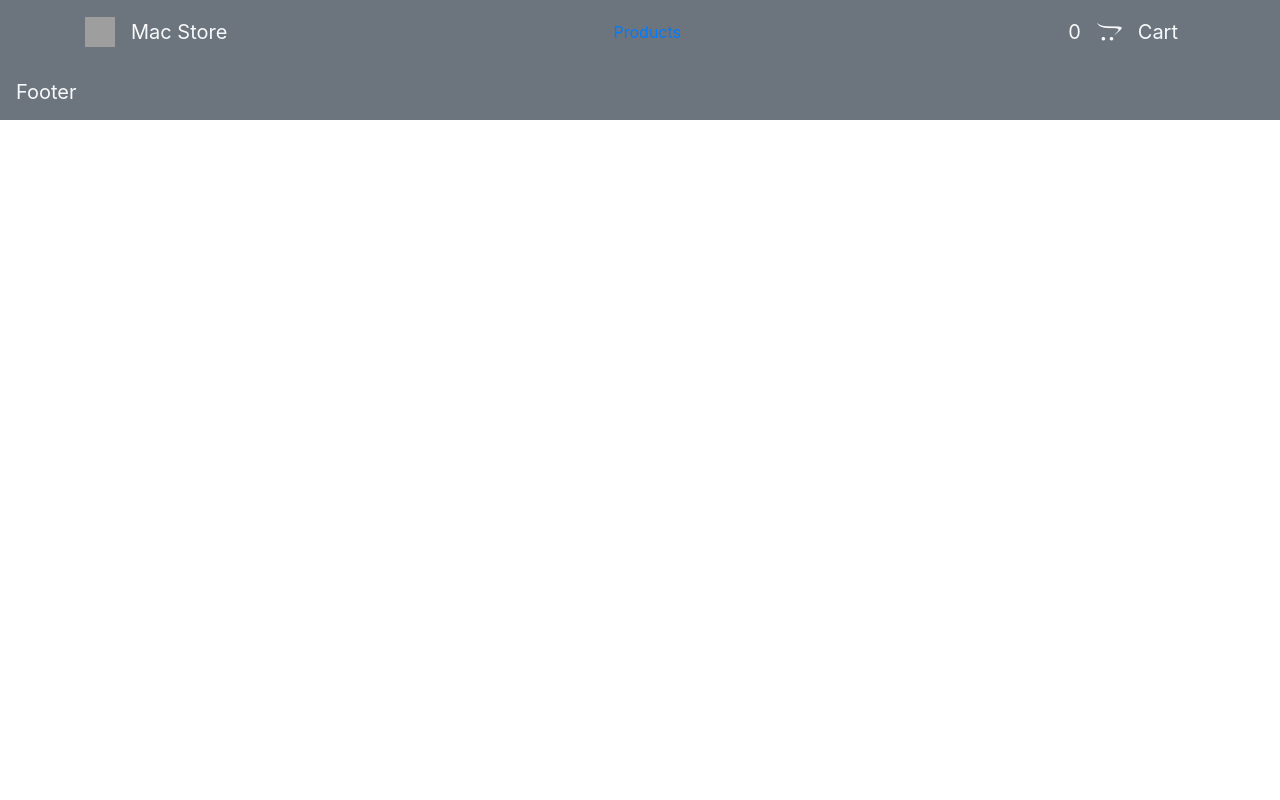
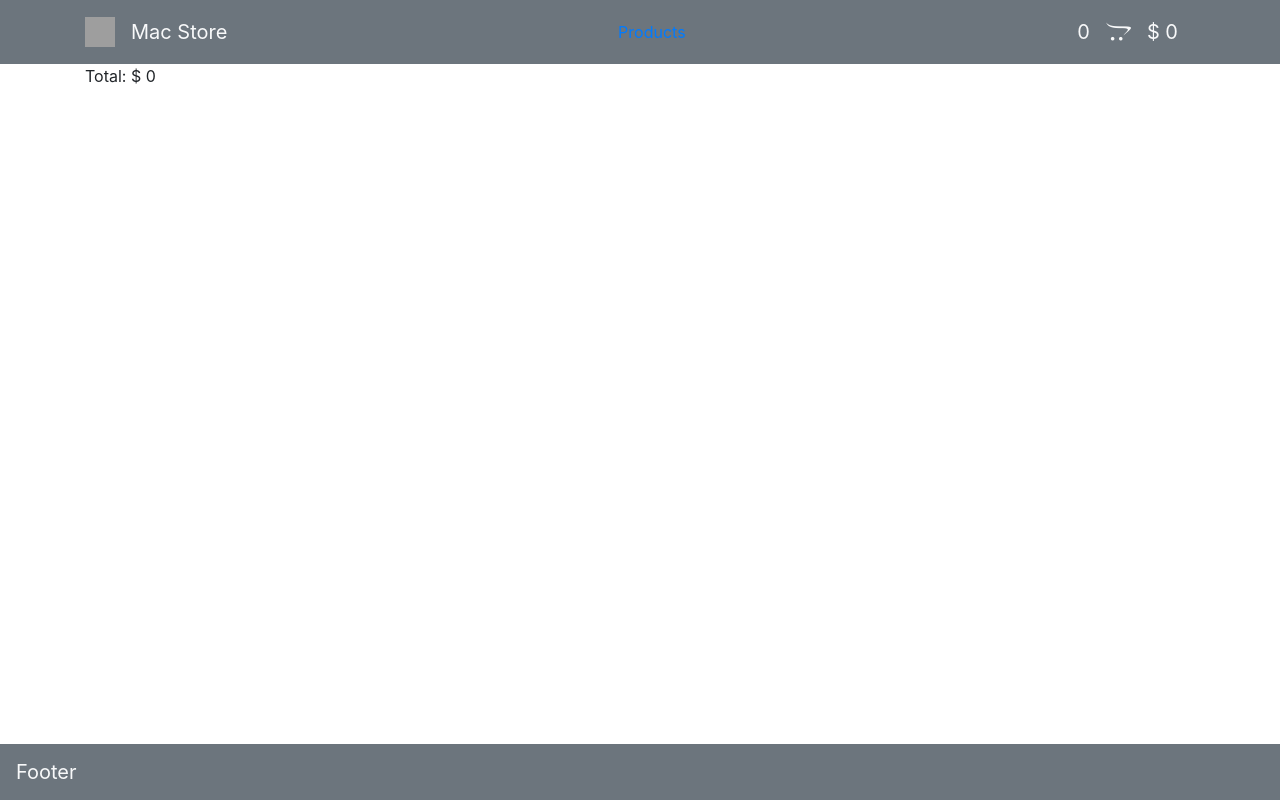
Before and after one commit to IvanSkotar/react-online-store, a React (Create React App) app: page /cart in a window 1280 px wide. Built offline with nearby package versions, Linux system fonts and the light colour scheme; grey boxes are pictures that could not be loaded.

Commit message:
total sum

```diff
--- a/src/actions/shopActions.js
+++ b/src/actions/shopActions.js
@@ -3,14 +3,14 @@ export const addToCart = (item) => ({
   payload: item
 })
 
-export const cartItemCountDown = (id) => ({
+export const cartItemCountDown = (item) => ({
   type: 'CART_COUNT_ITEM_DOWN',
-  payload: id
+  payload: item
 })
 
-export const cartItemCountUp = (id) => ({
+export const cartItemCountUp = (item) => ({
   type: 'CART_COUNT_ITEM_UP',
-  payload: id
+  payload: item
 })
 
 export const removeItemFromCart = (id) => ({
--- a/src/components/App.js
+++ b/src/components/App.js
@@ -4,20 +4,26 @@ import Footer from './Footer'
 import ItemsList from './ItemsList'
 import Cart from './Cart'
 import { BrowserRouter as Router, Switch, Route } from 'react-router-dom'
+import { connect } from 'react-redux'
 
-
-function App () {
+function App ({ list, itemsInCart, totalSumm }) {
   return (
     <Router>
       <div className=''>
-        <Header/>
+        <Header
+          totalSumm={totalSumm}
+          itemsInCart={itemsInCart}
+        />
         <div className="container">
           <Switch>
             <Route path="/products">
               <ItemsList/>
             </Route>
             <Route path="/cart">
-              <Cart />
+              <Cart
+                totalSumm={totalSumm}
+                list={list}
+              />
             </Route>
           </Switch>
         </div>
@@ -27,4 +33,14 @@ function App () {
   )
 }
 
-export default App
+const mapStateToProps = state => ({
+  list: state.shop.cart,
+  itemsInCart: state.shop.cart.length,
+  totalSumm: (() => {
+    let sum = 0
+    state.shop.cart.forEach(el => sum += el.sum)
+    return sum
+  })()
+})
+
+export default connect(mapStateToProps)(App)
--- a/src/components/Cart.js
+++ b/src/components/Cart.js
@@ -1,18 +1,13 @@
-import React from 'react';
+import React from 'react'
 import CartItem from './CartItem'
-import { connect } from 'react-redux'
 
-
-function Cart({list}) {
+function Cart ({ list, totalSumm }) {
   return (
     <div>
       {list.map(el => <CartItem product={el}/>)}
+      <div className=''>Total: $ {totalSumm}</div>
     </div>
-  );
+  )
 }
 
-const mapStoreToProps = state => ({
-  list: state.shop.cart
-})
-
-export default connect(mapStoreToProps)(Cart);
+export default Cart
--- a/src/components/CartItem.js
+++ b/src/components/CartItem.js
@@ -1,9 +1,8 @@
-import React from 'react';
+import React from 'react'
 import { connect } from 'react-redux'
 import { cartItemCountDown, cartItemCountUp, removeItemFromCart } from '../actions/shopActions'
 
-
-function CartItem({product, countDown, countUp, removeItem}) {
+function CartItem ({ product, countDown, countUp, removeItem }) {
 
   return (
     <div className="card mb-3">
@@ -19,23 +18,24 @@ function CartItem({product, countDown, countUp, removeItem}) {
           </div>
         </div>
         <div className="col-md-2 text-right m-3">
-          $ {product.price}
+          <div>Price: $ {product.price}</div>
+          <div>Total: $ {product.sum}</div>
           <div className='mt-3 mb-3'>
-            <button className="btn btn-info btn-sm mr-2" onClick={() => countDown(product.id)}> - </button>
+            <button className="btn btn-info btn-sm mr-2" onClick={() => countDown(product)}> - </button>
             {product.count}
-            <button className="btn btn-info btn-sm ml-2" onClick={() => countUp(product.id)}> + </button>
+            <button className="btn btn-info btn-sm ml-2" onClick={() => countUp(product)}> + </button>
           </div>
-          <button className="btn btn-danger btn-sm ml-2" onClick={() => removeItem(product.id)}>Remove</button>
+          <button className="btn btn-danger btn-sm ml-2" onClick={() => removeItem(product.id)}> Remove </button>
         </div>
       </div>
     </div>
-  );
+  )
 }
 
 const mapDispatchToProps = dispatch => ({
-  countDown: (id) => dispatch(cartItemCountDown(id)),
-  countUp: (id) => dispatch(cartItemCountUp(id)),
+  countDown: (item) => dispatch(cartItemCountDown(item)),
+  countUp: (item) => dispatch(cartItemCountUp(item)),
   removeItem: (id) => dispatch(removeItemFromCart(id))
 })
 
-export default connect(null, mapDispatchToProps)(CartItem);
+export default connect(null, mapDispatchToProps)(CartItem)
--- a/src/components/Footer.js
+++ b/src/components/Footer.js
@@ -2,7 +2,7 @@ import React from 'react';
 
 function Footer() {
   return (
-    <nav className="navbar navbar-light bg-secondary">
+    <nav className="navbar navbar-light bg-secondary fixed-bottom">
       <a className="navbar-brand text-light" href="#">Footer</a>
     </nav>
   );
--- a/src/components/Header.js
+++ b/src/components/Header.js
@@ -1,9 +1,8 @@
 import React from 'react'
-import { connect } from 'react-redux'
 import { Link } from 'react-router-dom'
 
+function Header ({ itemsInCart, totalSumm }) {
 
-function Header ({ itemsInCart }) {
   return (
     <nav className="navbar navbar-light bg-secondary">
       <div className="container">
@@ -20,15 +19,11 @@ function Header ({ itemsInCart }) {
         <Link to='/cart' type="button" className="btn btn-default btn-lg text-light">
           {itemsInCart}
           <i className='fab fa-opencart mr-3 ml-3'/>
-            Cart
+          $ {totalSumm}
         </Link>
       </div>
     </nav>
   )
 }
 
-const mapStateToProps = state => ({
-  itemsInCart: state.shop.cart.length
-})
-
-export default connect(mapStateToProps)(Header)
+export default Header
--- a/src/reducers/shopReducers.js
+++ b/src/reducers/shopReducers.js
@@ -1,9 +1,8 @@
 import { products } from '../assets/products'
-
 
 const initialState = {
   products: products,
-  cart: []
+  cart: [],
 }
 
 const shop = (state = initialState, action) => {
@@ -14,13 +13,13 @@ const shop = (state = initialState, action) => {
         ...state,
         cart: (() => {
           const exist = state.cart.filter(el => el.id === action.payload.id)
-          if(exist.length > 0){
+          if (exist.length > 0) {
             return state.cart.map(el => {
-              if(el.id === action.payload.id) return {...el, count: el.count + 1}
+              if (el.id === action.payload.id) return { ...el, count: el.count + 1, sum: el.sum + action.payload.price }
               return el
             })
           }
-          return [...state.cart, action.payload]
+          return [...state.cart, { ...action.payload, sum: action.payload.price }]
         })()
       }
 
@@ -28,18 +27,18 @@ const shop = (state = initialState, action) => {
       return {
         ...state,
         cart: state.cart.map(el => {
-              if(el.id === action.payload){
-                if(el.count > 1) return {...el, count: el.count - 1}
-              }
-              return el
-            })
+          if (el.id === action.payload.id) {
+            if (el.count > 1) return { ...el, count: el.count - 1, sum: el.sum - action.payload.price }
+          }
+          return el
+        })
       }
 
     case 'CART_COUNT_ITEM_UP':
       return {
         ...state,
         cart: state.cart.map(el => {
-          if(el.id === action.payload) return {...el, count: el.count + 1}
+          if (el.id === action.payload.id) return { ...el, count: el.count + 1, sum: el.sum + action.payload.price }
           return el
         })
       }
@@ -51,8 +50,8 @@ const shop = (state = initialState, action) => {
       }
 
     default:
-      return state;
+      return state
   }
 }
 
-export default shop;
+export default shop
```
Lines whose indentation alone changed are shown as unchanged.
